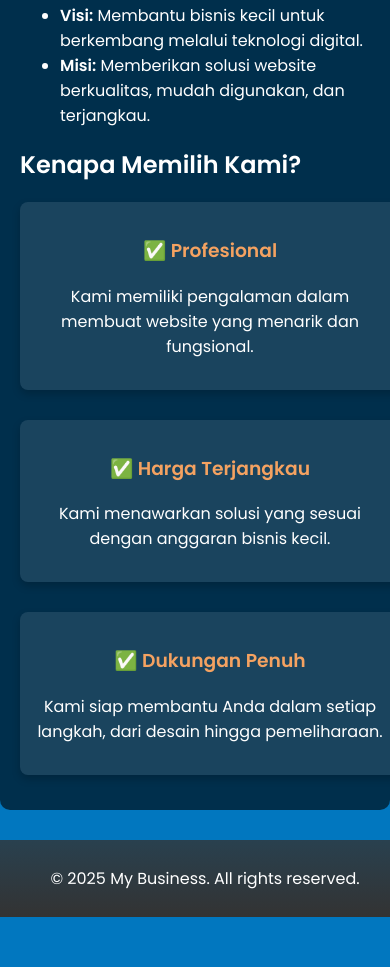
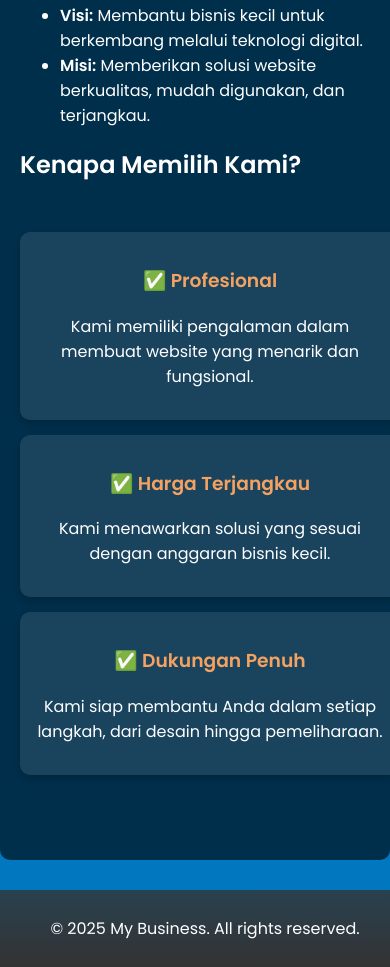
Before and after one commit to AdamHousel/WebBisnisKecilPD, a plain HTML site: page about.html in a window 390 px wide. Shown: the part 997-1964 px from the top of the page. Before the commit the page ends 1914 px from the top, so only its background shows below. Drawn offline with Linux system fonts and the light colour scheme.

```diff
--- a/style.css
+++ b/style.css
@@ -346,36 +346,22 @@ button:active, .whatsapp-btn:active {
 }
 
 /* About Features */
-/* About Features */
 .about-features {
     display: flex;
-    justify-content: space-between;
+    justify-content: space-around;
+    margin: 50px auto;
+    max-width: 900px;
     flex-wrap: wrap;
-    margin-top: 20px;
-    gap: 20px; /* Tambahkan gap agar antar box ada jarak */
 }
 
 .feature {
     background: rgba(255, 255, 255, 0.1);
     padding: 15px;
-    border-radius: 8px;
+    border-radius: 10px;
     text-align: center;
     width: 30%;
     box-shadow: 0 4px 8px rgba(0, 0, 0, 0.2);
-    margin-bottom: 20px; /* Tambahkan margin bawah agar ada jarak antar box */
 }
-
-@media screen and (max-width: 768px) {
-    .about-features {
-        flex-direction: column;
-        gap: 15px; /* Jarak antar box lebih kecil di layar kecil */
-    }
-    .feature {
-        width: 100%;
-        margin-bottom: 15px; /* Pastikan jarak antar box tetap nyaman di mobile */
-    }
-}
-
 
 .feature h3 {
     color: #f4a261;
```
